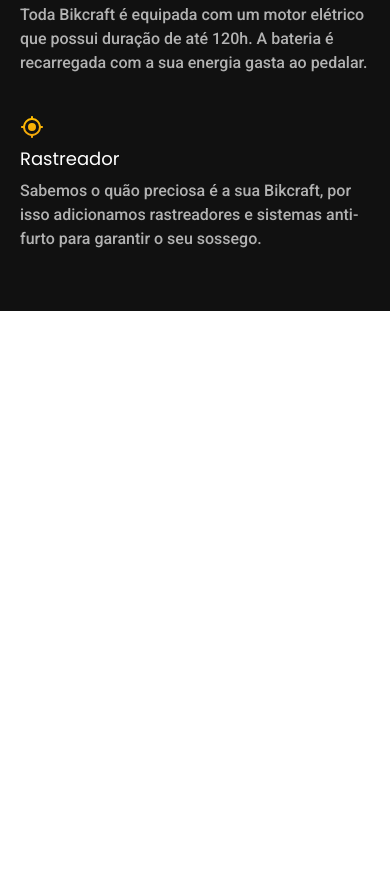
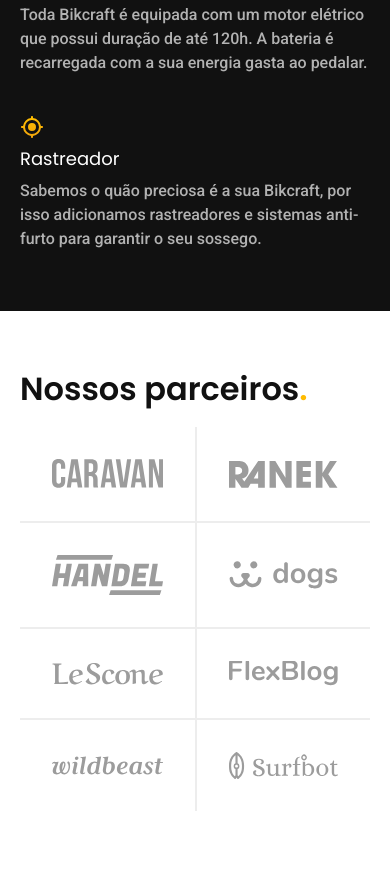
Before and after one commit to Wesley-Elias/bikcraft2.0, a plain HTML site: page index.html in a window 390 px wide. Shown: the part 1958-2829 px from the top of the page. Before the commit the page ends 2269 px from the top, so only its background shows below. Drawn offline with Linux system fonts and the light colour scheme.

Commit message:
parceiros

```diff
--- /dev/null
+++ b/css/home/parceiros.css
@@ -0,0 +1,57 @@
+.parceiros {
+   padding-top: 60px;
+   padding-bottom: 60px;
+}
+
+.parceiros h2 {
+   margin-bottom: 60px;
+}
+
+.parceiros ul {
+   max-width: 1400px;
+   margin: 0 auto;
+   padding: 0px 20px;
+
+   display: grid;
+   grid-template-columns: repeat(4, 1fr);
+}
+
+.parceiros li {
+   display: flex;
+   padding: 32px;
+   border-left: 2px solid var(--cor-2);
+}
+
+.parceiros li:first-child, .parceiros li:nth-child(5) {
+   border-left: none;
+}
+
+.parceiros li:nth-child(n + 5) {
+   border-top: 2px solid var(--cor-2);
+}
+
+.parceiros img {
+   margin: auto;
+}
+
+@media (max-width: 800px) {
+   .parceiros {
+      padding-bottom: 60px;
+   }
+
+   .parceiros h2 {
+      margin-bottom: 20px;
+   }
+
+   .parceiros ul {
+      grid-template-columns: repeat(2, 1fr);
+   }
+
+   .parceiros li:nth-child(n + 3) {
+      border-top: 2px solid var(--cor-2);
+   }
+
+   .parceiros li:nth-child(odd) {
+      border-left: none;
+   }
+}
--- a/css/style.css
+++ b/css/style.css
@@ -11,6 +11,7 @@
 /* == == == == Home == == == == */
 @import "./home/introducao.css";
 @import "./home/tecnologia.css";
+@import "./home/parceiros.css";
 
 /* == == == == Bicicletas == == == == */
 @import "./bicicletas/bicicletas-lista.css";
--- a/index.html
+++ b/index.html
@@ -16,6 +16,7 @@
 </head>
 
 <body>
+   <!-- == == == == Header == == == == -->
    <header class="header-bg">
       <div class="header container">
          <a href="./"><img src="./img/bikcraft.svg" alt="Bikcraft"></a>
@@ -29,6 +30,7 @@
       </div>
    </header>
 
+   <!-- == == == == Hero == == == == -->
    <main class="introducao-bg">
       <div class="introducao container">
          <div class="introducao-conteudo">
@@ -45,8 +47,9 @@
       </div>
    </main>
 
+   <!-- == == == == Bicicletas == == == == -->
    <article class="bicicletas-lista">
-    <h2 class="container font-1-xxl">escolha a sua <span class="cor-p1">.</span></h2>
+      <h2 class="container font-1-xxl">escolha a sua<span class="cor-p1">.</span></h2>
       <ul>
          <li>
             <a href="./bicicletas/magic.html">
@@ -72,6 +75,7 @@
       </ul>
    </article>
 
+   <!-- == == == == Tecnologia == == == == -->
    <article class="tecnologia-bg">
       <div class="tecnologia container">
          <div class="tecnologia-conteudo">
@@ -107,6 +111,21 @@
          </div>
       </div>
    </article>
+
+   <!-- == == == == Parceiros == == == == -->
+   <section class="parceiros" aria-label="Nossos Parceiros">
+      <h2 class="container font-1-xxl">Nossos parceiros<span class="cor-p1">.</span></h2>
+      <ul>
+         <li><img src="./img/parceiros/caravan.svg" alt="Caravan"></li>
+         <li><img src="./img/parceiros/ranek.svg" alt="ranek.svg"></li>
+         <li><img src="./img/parceiros/handel.svg" alt="handel.svg"></li>
+         <li><img src="./img/parceiros/dogs.svg" alt="dogs.svg"></li>
+         <li><img src="./img/parceiros/lescone.svg" alt="lescone"></li>
+         <li><img src="./img/parceiros/flexblog.svg" alt="flexblog.svg"></li>
+         <li><img src="./img/parceiros/wildbeast.svg" alt="wildbeast.svg"></li>
+         <li><img src="./img/parceiros/surfbot.svg" alt="surfbot.svg"></li>
+      </ul>
+   </section>
 </body>
 
 </html>
```
Lines whose indentation alone changed are shown as unchanged.
